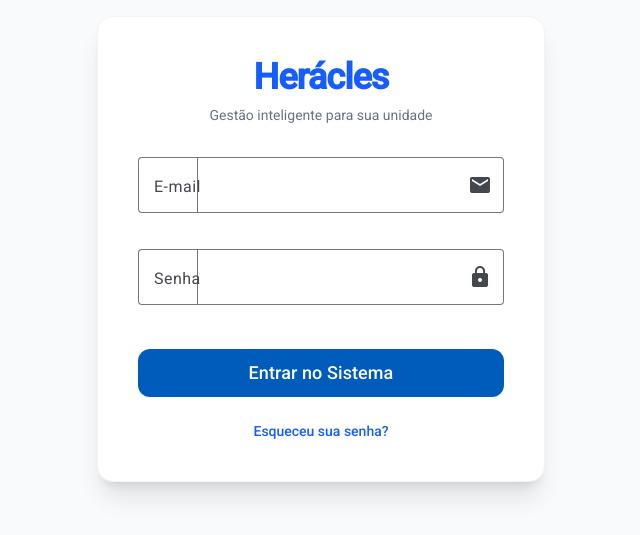
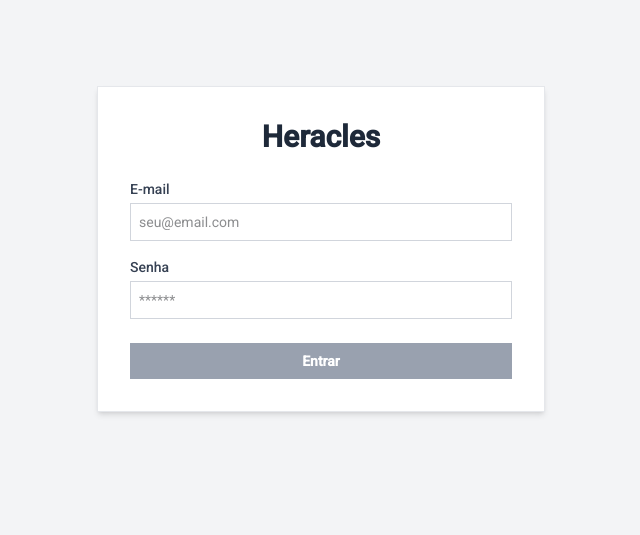
Before and after one commit to FilipeBravos/heracles-web, an Angular app: page /login in a window 1280 px wide. Shown: the part 151-686 px from the top of the page, without its empty margins (319-959 px from the left). Built offline with nearby package versions, Linux system fonts and the light colour scheme.

Commit message:
criacao da seguranca de login

```diff
--- a/src/app/app.config.ts
+++ b/src/app/app.config.ts
@@ -1,14 +1,18 @@
 import { ApplicationConfig, provideZonelessChangeDetection } from '@angular/core';
 import { provideRouter } from '@angular/router';
-import { provideHttpClient } from '@angular/common/http'; // <-- Adicione este
+import { provideHttpClient, withInterceptors } from '@angular/common/http'; // Adicione o withInterceptors
 import { provideAnimationsAsync } from '@angular/platform-browser/animations/async';
 import { routes } from './app.routes';
+import { authInterceptor } from './core/interceptors/auth.interceptor'; // Importe o seu interceptor
 
 export const appConfig: ApplicationConfig = {
   providers: [
     provideZonelessChangeDetection(),
     provideRouter(routes),
-    provideHttpClient(), // <-- E este aqui
+    // Modifique esta linha para incluir o interceptor
+    provideHttpClient(
+      withInterceptors([authInterceptor])
+    ),
     provideAnimationsAsync()
   ]
 };
--- /dev/null
+++ b/src/app/core/interceptors/auth.interceptor.ts
@@ -0,0 +1,19 @@
+import { HttpInterceptorFn } from '@angular/common/http';
+
+export const authInterceptor: HttpInterceptorFn = (req, next) => {
+  // Busca o token que salvamos no login
+  const token = localStorage.getItem('heracles_token');
+
+  // Se o token existir, clona a requisição e adiciona o Header de Autorização
+  if (token) {
+    const authReq = req.clone({
+      setHeaders: {
+        Authorization: `Bearer ${token}`
+      }
+    });
+    return next(authReq);
+  }
+
+  // Se não houver token (ex: tela de login), segue a requisição normal
+  return next(req);
+};
--- a/src/app/pages/login/login.html
+++ b/src/app/pages/login/login.html
@@ -1,38 +1,31 @@
-<div class="min-h-screen flex items-center justify-center bg-gray-50 px-4">
-  <div class="max-w-md w-full space-y-8 bg-white p-10 rounded-2xl shadow-xl border border-gray-100">
-    <div class="text-center">
-      <h2 class="text-4xl font-extrabold text-blue-600 tracking-tight">Herácles</h2>
-      <p class="mt-2 text-sm text-gray-500">Gestão inteligente para sua unidade</p>
-    </div>
+<div class="min-h-screen bg-gray-100 flex items-center justify-center">
+  <div class="bg-white p-8 shadow-md w-full max-w-md border border-gray-200">
+    <h1 class="text-3xl font-bold text-center text-gray-800 mb-6">Heracles</h1>
 
-    <form class="mt-8 space-y-6">
-      <div class="space-y-4">
-        <!-- Input de Email (Angular Material) -->
-        <mat-form-field appearance="outline" class="w-full">
-          <mat-label>E-mail</mat-label>
-          <input matInput type="email" placeholder="exemplo@heracles.com">
-          <mat-icon matSuffix>email</mat-icon>
-        </mat-form-field>
+    <form [formGroup]="loginForm" (ngSubmit)="fazerLogin()" class="flex flex-col gap-4">
 
-        <!-- Input de Senha (Angular Material) -->
-        <mat-form-field appearance="outline" class="w-full">
-          <mat-label>Senha</mat-label>
-          <input matInput type="password" placeholder="Sua senha secreta">
-          <mat-icon matSuffix>lock</mat-icon>
-        </mat-form-field>
+      <div>
+        <label class="block text-sm font-medium text-gray-700 mb-1">E-mail</label>
+        <input type="email" formControlName="email"
+               class="w-full p-2 border border-gray-300 !rounded-none focus:outline-none focus:border-blue-500"
+               placeholder="seu@email.com">
       </div>
 
       <div>
-        <button mat-flat-button color="primary"
-                class="w-full !py-6 !text-lg !rounded-xl"
-                (click)="entrar()"> <!-- Adicione o (click) -->
-        Entrar no Sistema
-        </button>
+        <label class="block text-sm font-medium text-gray-700 mb-1">Senha</label>
+        <input type="password" formControlName="senha"
+               class="w-full p-2 border border-gray-300 !rounded-none focus:outline-none focus:border-blue-500"
+               placeholder="******">
       </div>
 
-      <div class="flex items-center justify-center text-sm">
-        <a href="#" class="font-medium text-blue-600 hover:text-blue-500">Esqueceu sua senha?</a>
-      </div>
+      @if (erroLogin) {
+        <p class="text-red-600 text-sm">Credenciais inválidas. Tente novamente.</p>
+      }
+
+      <button type="submit" [disabled]="loginForm.invalid"
+              class="w-full bg-blue-600 text-white font-bold py-2 px-4 !rounded-none hover:bg-blue-700 disabled:bg-gray-400 mt-2">
+        Entrar
+      </button>
     </form>
   </div>
 </div>
--- a/src/app/pages/login/login.ts
+++ b/src/app/pages/login/login.ts
@@ -5,24 +5,48 @@ import { MatInputModule } from '@angular/material/input';
 import { MatButtonModule } from '@angular/material/button';
 import { MatIconModule } from '@angular/material/icon';
 import { Router } from '@angular/router'; // Adicione Router
+import { FormBuilder, ReactiveFormsModule, Validators } from '@angular/forms';
+import { HttpClient } from '@angular/common/http';
 
 @Component({
   selector: 'app-login',
   standalone: true,
-  imports: [
-    CommonModule,
-    MatFormFieldModule,
-    MatInputModule,
-    MatButtonModule,
-    MatIconModule
-  ],
+  imports: [CommonModule, ReactiveFormsModule],
   templateUrl: './login.html'
 })
 export class LoginComponent {
-  private router = inject(Router); // Injeção moderna do Angular 18+
+  private fb = inject(FormBuilder);
+  private http = inject(HttpClient);
+  private router = inject(Router);
 
-  entrar() {
-    // Por enquanto, apenas navega para o dashboard
-    this.router.navigate(['/dashboard']);
+  loginForm = this.fb.group({
+    email: ['', [Validators.required, Validators.email]],
+    senha: ['', Validators.required]
+  });
+
+  erroLogin = false;
+
+ fazerLogin() {
+    if (this.loginForm.valid) {
+      this.http.post<any>('http://localhost:8080/api/auth/login', this.loginForm.value)
+        .subscribe({
+          next: (resposta) => {
+            // Ajuste o nome da propriedade aqui para tokenJWT
+            const token = resposta.tokenJWT || resposta.token;
+
+            if (token) {
+              localStorage.setItem('heracles_token', token);
+              console.log('Token salvo! Navegando...');
+              this.router.navigate(['/dashboard/alunos']);
+            } else {
+              console.error('O backend não enviou o token com o nome esperado.');
+            }
+          },
+          error: (err) => {
+            console.error('Erro na requisição:', err);
+            this.erroLogin = true;
+          }
+        });
+    }
   }
 }
```
